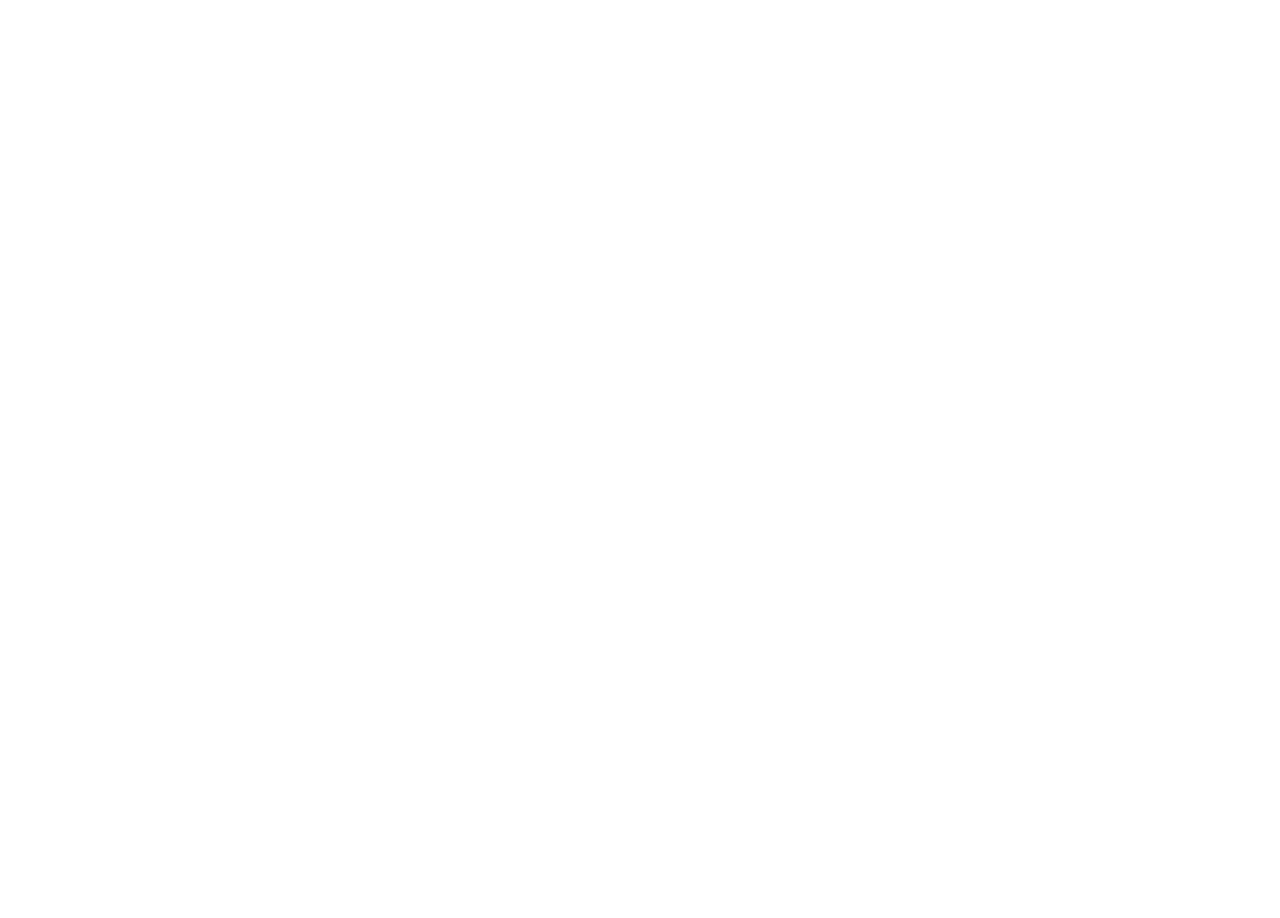
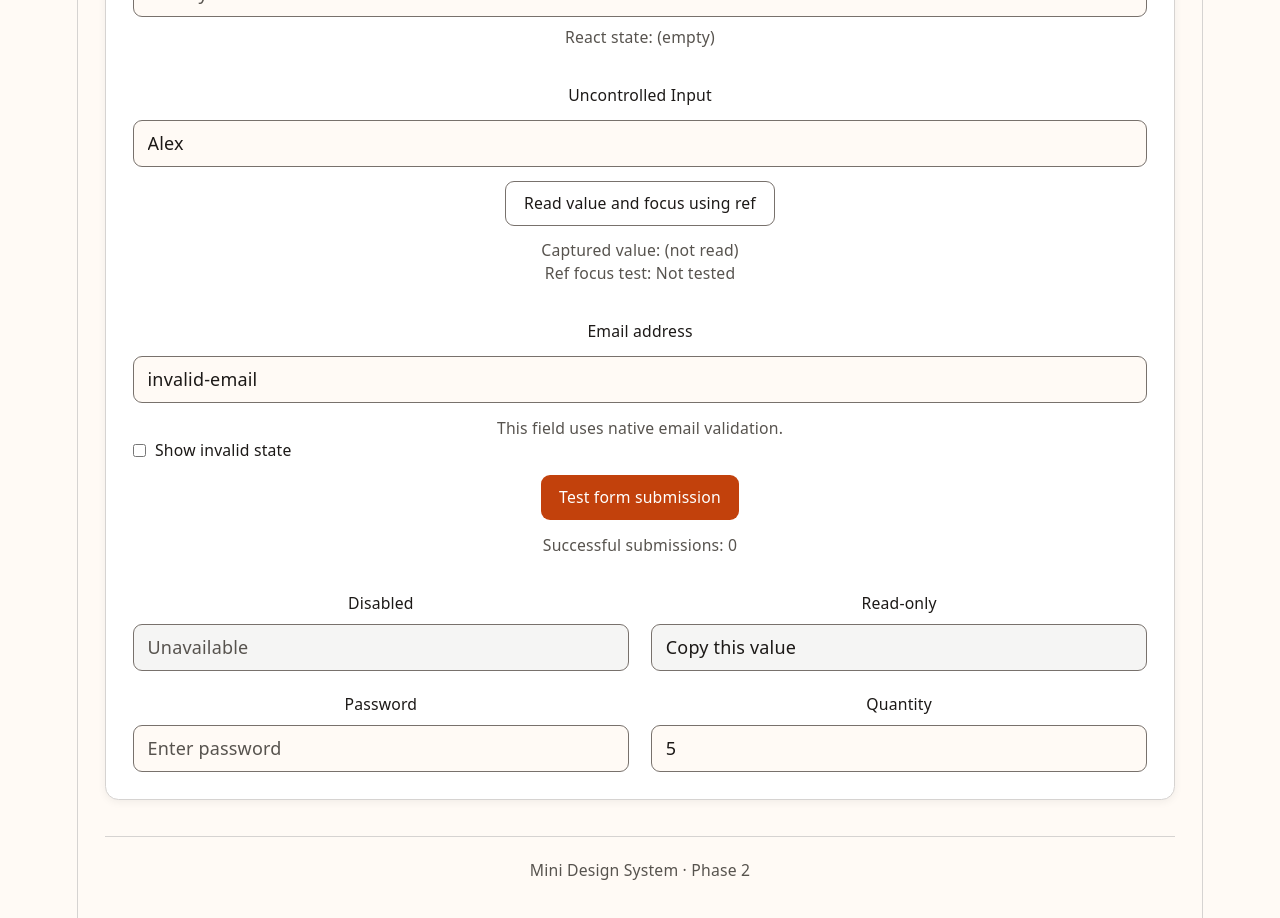
Before and after one commit to arbaz-17/React-TS-Design-System, a React (Vite) app: page / in a window 1280 px wide. Shown: the part 2260-3178 px from the top of the page. Before the commit the page ends 2166 px from the top, so only its background shows below. Built offline with nearby package versions, Linux system fonts and the light colour scheme.

Commit message:
Added input primitive

```diff
--- a/src/App.tsx
+++ b/src/App.tsx
@@ -1,7 +1,7 @@
 
 import { useState } from "react";
 import { useTheme } from "./hooks/useTheme";
-
+import {InputVerification} from "./input-verification";
 
 import { cn } from "./lib/utils";
 
@@ -395,6 +395,8 @@
           </div>
         </section>
 
+        <InputVerification />
+
         <footer className="border-t border-border pt-5 text-center text-sm text-muted-foreground">
           Mini Design System · Phase 2
         </footer>
--- /dev/null
+++ b/src/components/primitives/input.tsx
@@ -0,0 +1,78 @@
+
+import type { ComponentPropsWithRef } from "react";
+
+import { cn } from "../../lib/utils";
+
+/**
+ * Supported single-line input types.
+ *
+ * Complex input types such as checkbox, radio,
+ * file, date, and time are intentionally excluded.
+ */
+export type InputType =
+  | "text"
+  | "email"
+  | "password"
+  | "search"
+  | "tel"
+  | "url"
+  | "number";
+
+/**
+ * Preserve native input properties while restricting
+ * the supported HTML input types.
+ */
+export type InputProps = Omit<
+  ComponentPropsWithRef<"input">,
+  "type"
+> & {
+  type?: InputType;
+};
+
+/**
+ * Reusable single-line input primitive.
+ *
+ * Value management and validation are owned by
+ * the consumer, not the component.
+ */
+export function Input({
+  type = "text",
+  className,
+  ref,
+  ...props
+}: InputProps) {
+  return (
+    <input
+      {...props}
+      ref={ref}
+      type={type}
+      className={cn(
+        // Layout and appearance
+        "block w-full min-w-0 min-h-10",
+        "rounded-control border border-input",
+        "bg-background px-3 py-2",
+        "text-base text-foreground",
+        "placeholder:text-muted-foreground",
+
+        // Focus
+        "focus-visible:outline-2",
+        "focus-visible:outline-offset-2",
+        "focus-visible:outline-ring",
+
+        // Invalid state
+        "aria-[invalid=true]:border-destructive",
+
+        // Disabled state
+        "disabled:cursor-not-allowed",
+        "disabled:bg-muted",
+        "disabled:text-muted-foreground",
+
+        // Read-only state
+        "read-only:bg-muted",
+
+        // Consumer overrides
+        className,
+      )}
+    />
+  );
+}
--- /dev/null
+++ b/src/input-verification.tsx
@@ -0,0 +1,238 @@
+
+import { useRef, useState } from "react";
+
+import { Button } from "./components/primitives/button";
+import { Input } from "./components/primitives/input";
+
+export function InputVerification() {
+  const [name, setName] = useState("");
+  const [email, setEmail] = useState("invalid-email");
+  const [showError, setShowError] = useState(false);
+  const [capturedValue, setCapturedValue] = useState("");
+  const [refFocused, setRefFocused] = useState(false);
+  const [submitCount, setSubmitCount] = useState(0);
+
+  const inputRef = useRef<HTMLInputElement>(null);
+
+  return (
+    <section
+      aria-labelledby="input-verification-heading"
+      className="space-y-8 rounded-surface border border-border bg-card p-5 text-card-foreground shadow-surface sm:p-6"
+    >
+      <header className="space-y-2">
+        <h2
+          id="input-verification-heading"
+          className="text-xl font-semibold"
+        >
+          Input Verification
+        </h2>
+
+        <p className="text-sm text-muted-foreground">
+          Controlled and uncontrolled values, native
+          states, validation, and ref forwarding.
+        </p>
+      </header>
+
+      {/* Controlled input */}
+      <div className="space-y-2">
+        <label
+          htmlFor="test-controlled"
+          className="block text-sm font-medium"
+        >
+          Controlled Input
+        </label>
+
+        <Input
+          id="test-controlled"
+          name="displayName"
+          value={name}
+          onChange={(event) => {
+            setName(event.currentTarget.value);
+          }}
+          placeholder="Enter your name"
+        />
+
+        <p className="text-sm text-muted-foreground">
+          React state: {name || "(empty)"}
+        </p>
+      </div>
+
+      {/* Uncontrolled input */}
+      <div className="space-y-3">
+        <label
+          htmlFor="test-uncontrolled"
+          className="block text-sm font-medium"
+        >
+          Uncontrolled Input
+        </label>
+
+        <Input
+          id="test-uncontrolled"
+          name="uncontrolledName"
+          defaultValue="Alex"
+          ref={inputRef}
+        />
+
+        <Button
+          type="button"
+          variant="outline"
+          onClick={() => {
+            const element = inputRef.current;
+
+            setCapturedValue(element?.value ?? "");
+
+            element?.focus();
+
+            setRefFocused(
+              document.activeElement === element,
+            );
+          }}
+        >
+          Read value and focus using ref
+        </Button>
+
+        <p className="text-sm text-muted-foreground">
+          Captured value: {capturedValue || "(not read)"}
+        </p>
+
+        <p className="text-sm text-muted-foreground">
+          Ref focus test: {refFocused ? "Passed" : "Not tested"}
+        </p>
+      </div>
+
+      {/* Native form integration */}
+      <form
+        className="space-y-3"
+        onSubmit={(event) => {
+          event.preventDefault();
+          setSubmitCount((count) => count + 1);
+        }}
+      >
+        <label
+          htmlFor="test-email"
+          className="block text-sm font-medium"
+        >
+          Email address
+        </label>
+
+        <Input
+          id="test-email"
+          type="email"
+          name="email"
+          autoComplete="email"
+          required
+          value={email}
+          onChange={(event) => {
+            setEmail(event.currentTarget.value);
+          }}
+          aria-invalid={showError}
+          aria-describedby={
+            showError ? "test-email-error" : "test-email-help"
+          }
+        />
+
+        {showError ? (
+          <p
+            id="test-email-error"
+            className="text-sm text-destructive"
+          >
+            Example validation error: Please enter
+            a valid email address.
+          </p>
+        ) : (
+          <p
+            id="test-email-help"
+            className="text-sm text-muted-foreground"
+          >
+            This field uses native email validation.
+          </p>
+        )}
+
+        <label className="flex items-center gap-2 text-sm">
+          <input
+            type="checkbox"
+            checked={showError}
+            onChange={(event) => {
+              setShowError(event.currentTarget.checked);
+            }}
+          />
+          Show invalid state
+        </label>
+
+        <Button type="submit">
+          Test form submission
+        </Button>
+
+        <p role="status" className="text-sm text-muted-foreground">
+          Successful submissions: {submitCount}
+        </p>
+      </form>
+
+      {/* Native input states */}
+      <div className="grid gap-5 sm:grid-cols-2">
+        <div className="space-y-2">
+          <label
+            htmlFor="test-disabled"
+            className="block text-sm font-medium"
+          >
+            Disabled
+          </label>
+
+          <Input
+            id="test-disabled"
+            defaultValue="Unavailable"
+            disabled
+          />
+        </div>
+
+        <div className="space-y-2">
+          <label
+            htmlFor="test-readonly"
+            className="block text-sm font-medium"
+          >
+            Read-only
+          </label>
+
+          <Input
+            id="test-readonly"
+            defaultValue="Copy this value"
+            readOnly
+          />
+        </div>
+
+        <div className="space-y-2">
+          <label
+            htmlFor="test-password"
+            className="block text-sm font-medium"
+          >
+            Password
+          </label>
+
+          <Input
+            id="test-password"
+            type="password"
+            autoComplete="new-password"
+            placeholder="Enter password"
+          />
+        </div>
+
+        <div className="space-y-2">
+          <label
+            htmlFor="test-number"
+            className="block text-sm font-medium"
+          >
+            Quantity
+          </label>
+
+          <Input
+            id="test-number"
+            type="number"
+            min={0}
+            step={1}
+            defaultValue={5}
+          />
+        </div>
+      </div>
+    </section>
+  );
+}
```
Also changed, not shown: 1 other file (tests, documents, lock files or other folders).
